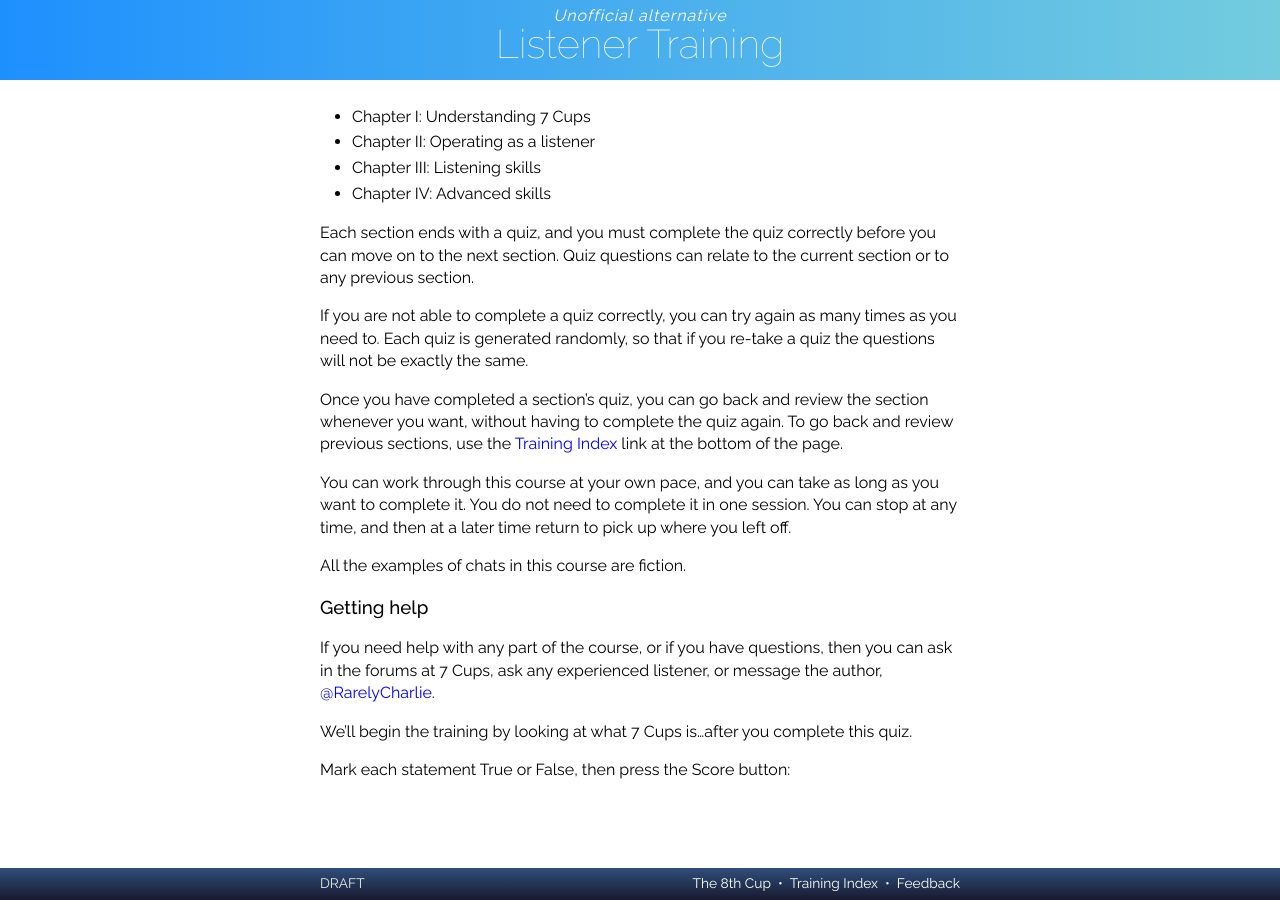
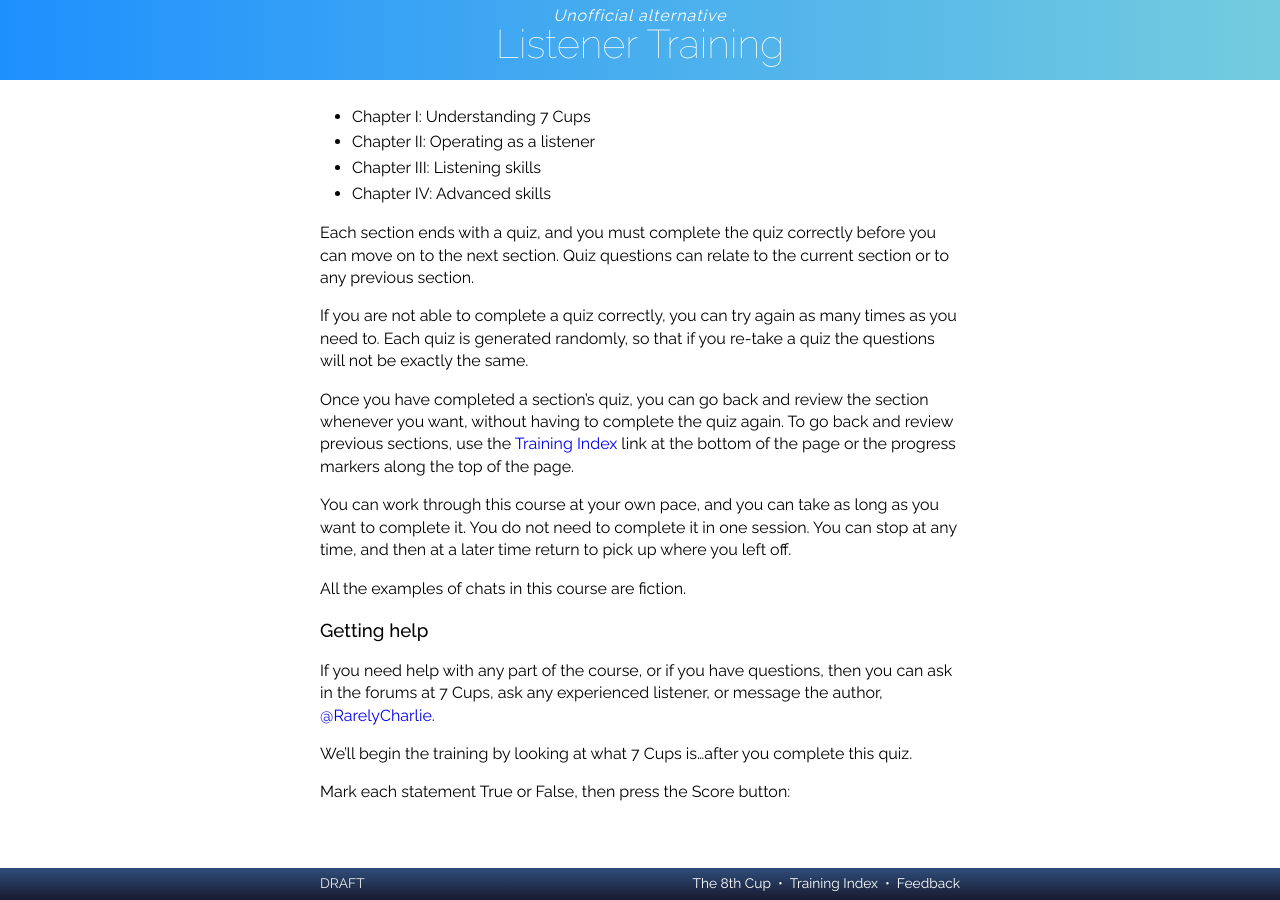
Before and after one commit to RarelyCharlie/rarelycharlie.github.io, a Jekyll site: the page built from _listen/listen00.md, in a window 1280 px wide and 900 px high, scrolled down 844 px. Built offline with Jekyll 4.4.1, drawn with Linux system fonts in a browser that asks for light colours; nearby versions of some CDN libraries.

Commit message:
text update

```diff
--- a/_listen/listen00.md
+++ b/_listen/listen00.md
@@ -36,7 +36,7 @@ Each section ends with a quiz, and you must complete the quiz correctly before y
 
 If you are not able to complete a quiz correctly, you can try again as many times as you need to. Each quiz is generated randomly, so that if you re-take a quiz the questions will not be exactly the same.
 
-Once you have completed a section's quiz, you can go back and review the section whenever you want, without having to complete the quiz again. To go back and review previous sections, use the [Training Index](/listen/) link at the bottom of the page.
+Once you have completed a section's quiz, you can go back and review the section whenever you want, without having to complete the quiz again. To go back and review previous sections, use the [Training Index](/listen/) link at the bottom of the page or the progress markers along the top of the page.
 
 You can work through this course at your own pace, and you can take as long as you want to complete it. You do not need to complete it in one session. You can stop at any time, and then at a later time return to pick up where you left off.
 
```
